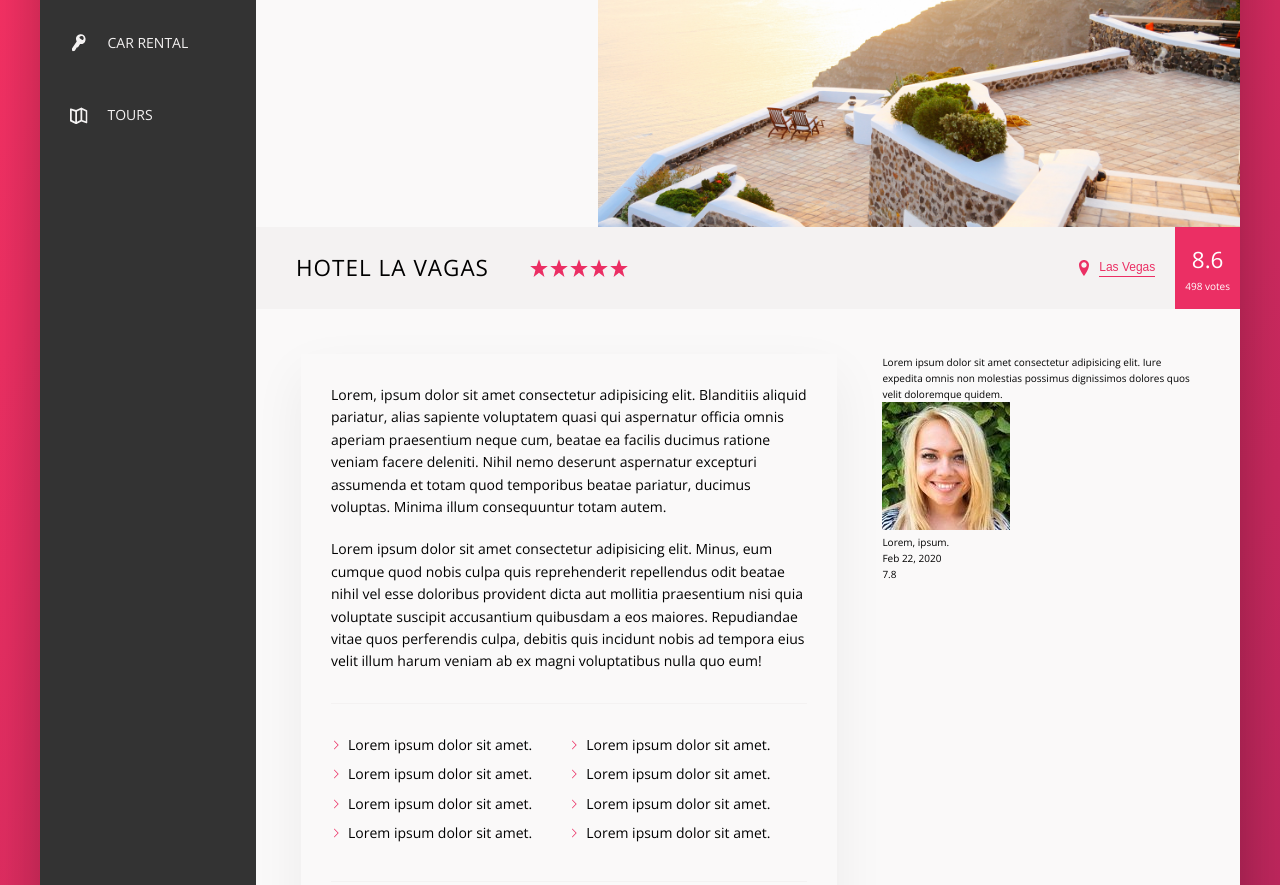
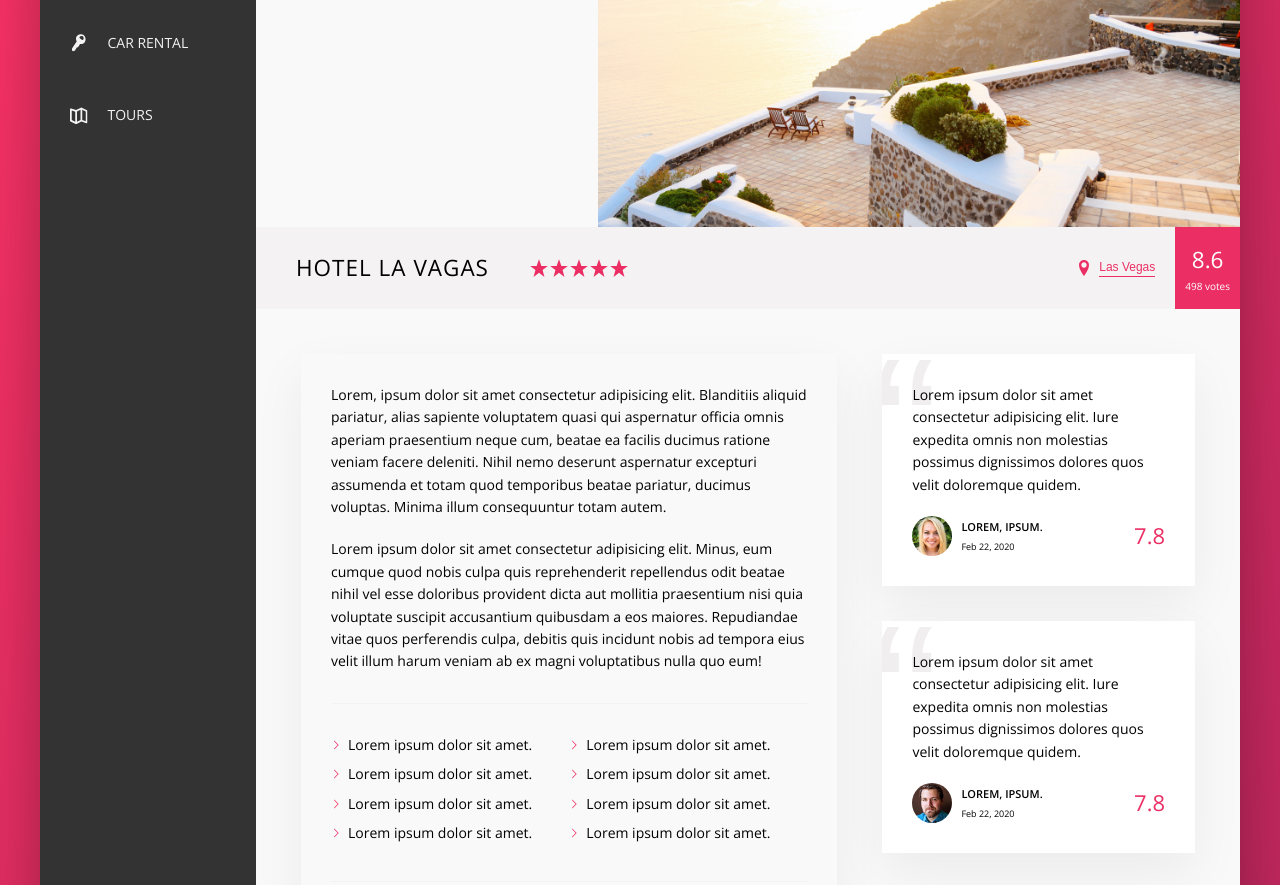
Before and after one commit to bhormilind/AdvancedCSS, a website: page TrilloProject/index.html in a window 1280 px wide. Shown: the part 308-1193 px from the top of the page. Drawn offline with nearby package versions, Linux system fonts and the light colour scheme.

Commit message:
User Review: Css Imp

```diff
--- a/TrilloProject/index.html
+++ b/TrilloProject/index.html
@@ -175,11 +175,25 @@
                     </div>
                     <figure class="user-reviews">
                         <figure class="review">
-                            <blockquote>Lorem ipsum dolor sit amet consectetur adipisicing elit. Iure expedita omnis non
+                            <blockquote class="review__text">Lorem ipsum dolor sit amet consectetur adipisicing elit. Iure expedita omnis non
                                 molestias possimus dignissimos dolores quos velit doloremque quidem.</blockquote>
 
                             <figurecaption class="review__user">
                                 <img src="./img/user-6.jpg" alt="" class="review__photo">
+                                <div class="review__user-box">
+                                    <p class="review__user-name">Lorem, ipsum.</p>
+                                    <p class="review__user-date">Feb 22, 2020</p>
+                                </div>
+                                <div class="review__rating">7.8</div>
+                            </figurecaption>
+                        </figure>
+
+                        <figure class="review">
+                            <blockquote class="review__text">Lorem ipsum dolor sit amet consectetur adipisicing elit. Iure expedita omnis non
+                                molestias possimus dignissimos dolores quos velit doloremque quidem.</blockquote>
+
+                            <figurecaption class="review__user">
+                                <img src="./img/user-5.jpg" alt="" class="review__photo">
                                 <div class="review__user-box">
                                     <p class="review__user-name">Lorem, ipsum.</p>
                                     <p class="review__user-date">Feb 22, 2020</p>
--- a/TrilloProject/sass/_components.scss
+++ b/TrilloProject/sass/_components.scss
@@ -1,9 +1,7 @@
-.logo{
+.logo {
   height: 3.25rem;
   margin-left: 2rem;
 }
-
-
 
 .search {
   flex: 0 0 40%;
@@ -17,12 +15,12 @@
     width: 90%;
     border-radius: 10rem;
     border: none;
-        padding: .7rem 2rem;
+    padding: 0.7rem 2rem;
     background-color: var(--color-grey-light-2);
     margin-right: -3.25rem;
-        transition: all .2s;
+    transition: all 0.2s;
 
-        &:focus{
+    &:focus {
       outline: none;
       width: 100%;
     }
@@ -32,23 +30,23 @@
     }
   }
 
-    &__input:focus + &__button{
+  &__input:focus + &__button {
     background-color: var(--color-grey-light-3);
   }
-    &__button{
+  &__button {
     border: none;
     background-color: var(--color-grey-light-2);
 
-        &:focus{
+    &:focus {
       outline: none;
     }
 
-        &:active{
+    &:active {
       transform: translateY(2px);
     }
   }
 
-    &__icon{
+  &__icon {
     height: 2rem;
     width: 2rem;
     fill: var(--color-grey-dark-3);
@@ -58,7 +56,7 @@
 ////////
 // user-nav
 
-.user-nav{
+.user-nav {
   align-self: stretch;
   display: flex;
   align-items: center;
@@ -72,15 +70,15 @@
     align-items: center;
   }
 
-    & > *:hover{
+  & > *:hover {
     background-color: var(--color-grey-light-2);
   }
 
-    &__icon-box{
+  &__icon-box {
     position: relative;
   }
 
-    &__icon{
+  &__icon {
     height: 2.25rem;
     width: 2.25rem;
     fill: var(--color-grey-dark-2);
@@ -93,7 +91,7 @@
   }
 
   &__notification {
-    font-size: .8rem;
+    font-size: 0.8rem;
     height: 1.75rem;
     width: 1.75rem;
     border-radius: 50%;
@@ -106,26 +104,24 @@
     display: flex;
     align-items: center;
     justify-content: center;
-
   }
 }
 
-.side-nav{
-
+.side-nav {
   margin-top: 3rem;
   list-style: none;
   font-size: 1.4rem;
 
-    &__item{
+  &__item {
     position: relative;
 
-        &:not(:last-child){
+    &:not(:last-child) {
       margin-bottom: 2rem;
     }
   }
 
-    &__item::before{
-        content: "";
+  &__item::before {
+    content: '';
     display: block;
     width: 3px;
     height: 100%;
@@ -134,28 +130,24 @@
     top: 0;
     left: 0;
 
-
     transform-origin: bottom;
     transform: scaleY(0);
 
-        transition: transform .2s,
-         width .2s cubic-bezier(1,.01,0,1) .2s;
+    transition: transform 0.2s, width 0.2s cubic-bezier(1, 0.01, 0, 1) 0.2s;
   }
 
   &__item:hover::before,
-    &__item-active::before{
-
+  &__item-active::before {
     transform: scaleY(1);
     width: 100%;
-
   }
 
-    &__item:active::before{
+  &__item:active::before {
     background-color: var(--color-primary-light);
   }
 
   &__link:visited,
-    &__link:link{
+  &__link:link {
     text-decoration: none;
     padding: 1.5rem 3rem;
     text-transform: uppercase;
@@ -167,25 +159,22 @@
 
     position: relative;
     z-index: 10;
-
   }
 
-    &__icon{
+  &__icon {
     width: 1.75rem;
     height: 1.75rem;
 
     // Color of the currentElement or Parent Element
     fill: currentColor;
     margin-right: 2rem;
-
   }
 
-    &__link-name{
-
+  &__link-name {
   }
 }
 
-.legal{
+.legal {
   font-size: 1.2rem;
   color: var(--color-grey-light-4);
   text-align: center;
@@ -198,15 +187,13 @@
 .gallary {
   display: flex;
 
-
-    &__photo{
+  &__photo {
     width: 100%;
     // Image must be alway either block or inline block elemenet
     // to avoid a unwanted black space to the bottom
     display: block;
   }
 }
-
 
 // //////////////////////@at-root
 // Overview
@@ -218,7 +205,7 @@
   display: flex;
   align-items: center;
 
-    &__heading{
+  &__heading {
     margin: 0 2rem;
     font-size: 2.25rem;
     font-weight: 300;
@@ -227,32 +214,31 @@
     padding: 1.5rem 2rem;
   }
 
-    &__stars{
+  &__stars {
     margin-right: auto;
     display: flex;
   }
 
   &__icon-star,
-    &__icon-location{
+  &__icon-location {
     width: 2rem;
     height: 2rem;
     color: var(--color-primary);
     fill: currentColor;
   }
 
-    &__location{
+  &__location {
     font-size: 1.2rem;
     display: flex;
     align-items: center;
-
   }
 
   &__icon-location {
-        margin-right: .5rem;
+    margin-right: 0.5rem;
   }
 
-    &__rating{
-        margin-left:2rem;
+  &__rating {
+    margin-left: 2rem;
     background-color: var(--color-primary);
     align-self: stretch;
     padding: 1.5rem 1rem;
@@ -264,14 +250,14 @@
     justify-content: center;
   }
 
-    &__rating-average{
+  &__rating-average {
     text-align: center;
     font-size: 2.25rem;
     font-weight: 400;
   }
 }
 
-.btn-inline{
+.btn-inline {
   border: none;
   color: var(--color-primary);
   font-size: inherit;
@@ -280,28 +266,27 @@
   padding-bottom: 2px;
   display: inline-block;
   cursor: pointer;
-    transition: all .2s;
+  transition: all 0.2s;
 
   &:hover {
     color: var(--color-grey-dark-1);
   }
 
-    &:focus{
+  &:focus {
     outline: none;
     animation: btnGlow 1s infinite;
   }
 }
 
-
-@keyframes btnGlow{
+@keyframes btnGlow {
   0% {
     transform: scale(1);
     box-shadow: none;
   }
 
-    50%{
+  50% {
     transform: scale(1.05);
-        box-shadow: 0 1rem 4rem rgba(0,0,0,.2);
+    box-shadow: 0 1rem 4rem rgba(0, 0, 0, 0.2);
   }
 
   100% {
@@ -312,8 +297,7 @@
 // ////////////////////////////
 // Hotel - Details Section
 
-
-.paragraph:not(:last-child){
+.paragraph:not(:last-child) {
   margin-bottom: 2rem;
 }
 
@@ -327,18 +311,17 @@
   display: flex;
   flex-wrap: wrap;
 
-
-    &__item{
+  &__item {
     flex: 0 0 50%;
     margin-bottom: 0.7rem;
   }
 
-    &__item::before{
-        content: "";
+  &__item::before {
+    content: '';
     display: inline-block;
     width: 1rem;
     height: 1rem;
-        margin-right: .7rem;
+    margin-right: 0.7rem;
 
     // Old Browser Technique
     //background-image: url(../img/chevron-thin-right.svg);
@@ -354,7 +337,7 @@
   }
 }
 
-.recommend{
+.recommend {
   font-size: 1.3rem;
   color: var(--color-grey-light-4);
   display: flex;
@@ -364,15 +347,86 @@
     flex: 0 0 50%;
   }
 
-    &__photo{
+  &__photo {
     height: 4rem;
     width: 4rem;
     border-radius: 50%;
 
-        &:not(:last-child){
+    &:not(:last-child) {
       margin-right: -1rem;
     }
     box-sizing: content-box;
     border: 2px solid var(--color-grey-light-1);
   }
 }
+
+// ////////////////////////////
+// Hotel - User review Section
+.review {
+  background-color: #fff;
+  box-shadow: var(--shadow-light);
+  padding: 3rem;
+
+  // To Display Inverted Double quotes
+  position: relative;
+  overflow: hidden;
+
+  &:not(:last-child) {
+    margin-bottom: 3.5rem;
+  }
+
+  &__text {
+    margin-bottom: 2rem;
+    position: relative;
+    z-index: 10;
+  }
+
+  &__photo {
+    height: 4rem;
+    width: 4rem;
+    border-radius: 50%;
+    margin-right: .9rem;
+  }
+
+  &__user {
+    display: flex;
+    align-items: center;
+
+    &-box {
+      margin-right: auto;
+    }
+
+    &-name {
+      font-size: 1.1rem;
+      font-weight: 600;
+      text-transform: uppercase;
+      margin-bottom: .4rem;
+    }
+
+    &-date {
+      font-size: 0.9rem;
+      font-weight: 300;
+    }
+  }
+
+  &__rating {
+    font-size: 2.2rem;
+    color: var(--color-primary);
+    font-weight: 300;
+  }
+
+  // Created Inverted Double quotes
+  &::before{
+      content:"\201C" ;
+      display: inline-block;
+      color: var(--color-grey-light-3);
+      position: absolute;
+      top: -2.5rem;
+      left: -1rem;
+      font-size: 20rem;
+      font-family: sans-serif;
+      line-height: 1;
+
+      z-index: 1;
+  }
+}
--- a/TrilloProject/sass/_layout.scss
+++ b/TrilloProject/sass/_layout.scss
@@ -1,4 +1,4 @@
-.container{
+.container {
   max-width: 120rem;
   margin: 8rem auto;
   background-color: var(--color-grey-light-2);
@@ -6,7 +6,7 @@
   min-height: 50rem;
 }
 
-.header{
+.header {
   height: 7rem;
   background-color: #fff;
   @include bb-section;
@@ -16,11 +16,11 @@
   font-size: 1.3rem;
 }
 
-.content{
+.content {
   display: flex;
 }
 
-.sidebar{
+.sidebar {
   background-color: var(--color-grey-dark-1);
   flex: 0 0 18%;
 
@@ -29,30 +29,28 @@
   justify-content: space-between;
 }
 
-.hotel-view{
+.hotel-view {
   background-color: var(--color-grey-light-1);
   // Obtain the ramianing width of the container.
   flex: 1;
-
 }
 
-.details{
+.details {
   display: flex;
   padding: 4.5rem;
   background-color: var(--color-grey-light-1);
   @include bb-section;
+
+  font-size: 1.4rem;
 }
 
-.description{
-font-size: 1.4rem;
+.description {
   flex: 0 0 60%;
   margin-right: 4.5rem;
   box-shadow: var(--shadow-light);
   padding: 3rem;
-
 }
 
-.user-reviews{
+.user-reviews {
   flex: 1;
-
 }
```
Also changed, not shown: TrilloProject/css/style.css. Lines whose indentation alone changed are shown as unchanged.
